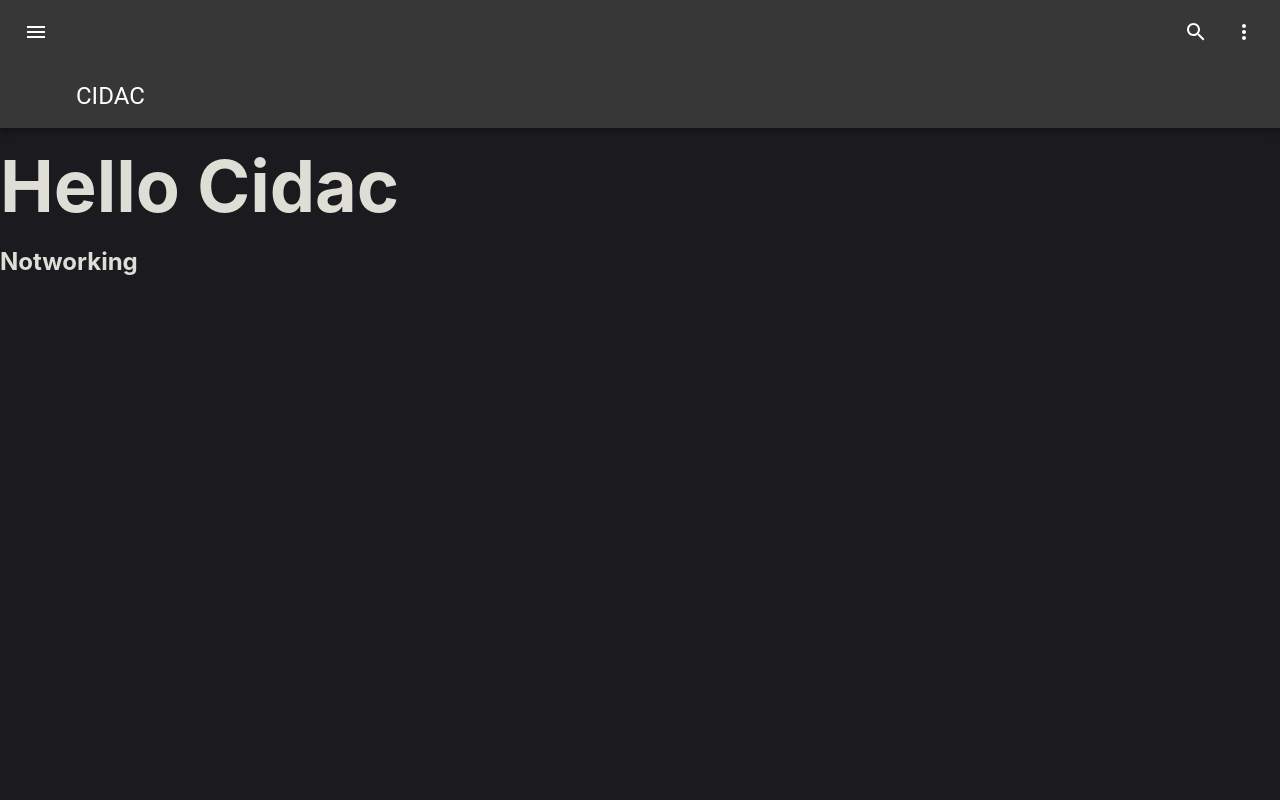
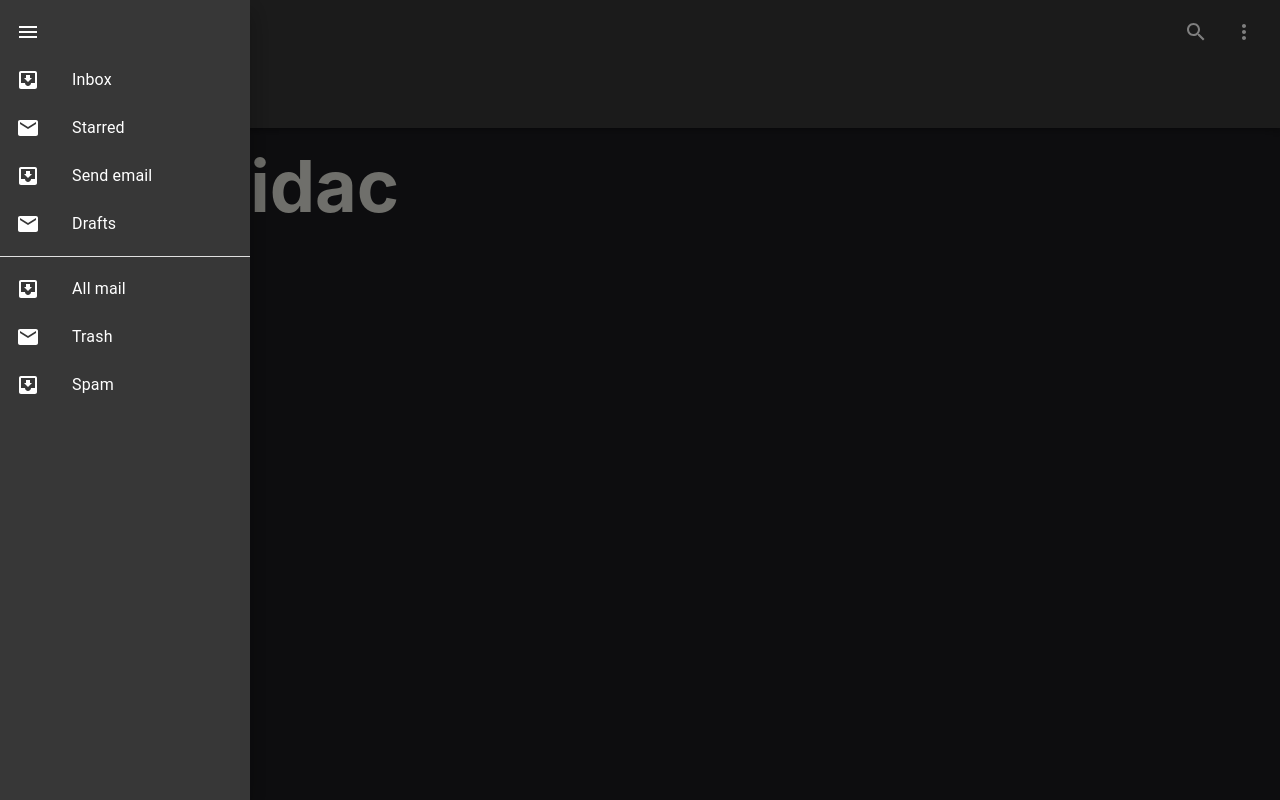
Before and after one commit to rcferreira232/hello-cidac, a React (Vite) app: page / in a window 1280 px wide. Both pictures are taken after a click on the button 36 px from the left and 32 px from the top of the page. Built offline with nearby package versions, Linux system fonts and the light colour scheme; no server answers.

Commit message:
feat: add NavBar

```diff
--- a/src/components/Header.tsx
+++ b/src/components/Header.tsx
@@ -7,6 +7,10 @@ import Typography from '@mui/material/Typography'
 import MenuIcon from '@mui/icons-material/Menu'
 import SearchIcon from '@mui/icons-material/Search'
 import MoreIcon from '@mui/icons-material/MoreVert'
+
+interface HeaderProps {
+  toggleNavBar: () => void
+}
 
 const StyledToolbar = styled(Toolbar)(({ theme }) => ({
   alignItems: 'flex-start',
@@ -18,7 +22,7 @@ const StyledToolbar = styled(Toolbar)(({ theme }) => ({
   },
 }))
 
-export default function Header() {
+export default function Header({ toggleNavBar }: HeaderProps) {
   return (
     <Box sx={{ flexGrow: 1 }}>
       <AppBar
@@ -30,6 +34,7 @@ export default function Header() {
       >
         <StyledToolbar>
           <IconButton
+            onClick={toggleNavBar}
             size='large'
             edge='start'
             color='inherit'
--- /dev/null
+++ b/src/components/NavBar.tsx
@@ -0,0 +1,76 @@
+import Box from '@mui/material/Box'
+import Drawer from '@mui/material/Drawer'
+import List from '@mui/material/List'
+import Divider from '@mui/material/Divider'
+import ListItem from '@mui/material/ListItem'
+import ListItemButton from '@mui/material/ListItemButton'
+import ListItemIcon from '@mui/material/ListItemIcon'
+import ListItemText from '@mui/material/ListItemText'
+import InboxIcon from '@mui/icons-material/MoveToInbox'
+import MailIcon from '@mui/icons-material/Mail'
+import { IconButton } from '@mui/material'
+import MenuIcon from '@mui/icons-material/Menu'
+
+interface NavBarProps {
+  isOpen: boolean
+  toggleNavBar: () => void
+}
+
+export default function TemporaryDrawer({ isOpen, toggleNavBar }: NavBarProps) {
+  const NavBar = (
+    <Box
+      sx={{ width: 250, height: '100vh', background: '#373737', color: '#fff' }}
+      role='presentation'
+    >
+      <List>
+        <IconButton
+          onClick={toggleNavBar}
+          size='large'
+          edge='start'
+          color='inherit'
+          aria-label='open drawer'
+          sx={{ marginLeft: 0.5 }}
+        >
+          <MenuIcon />
+        </IconButton>
+        {['Inbox', 'Starred', 'Send email', 'Drafts'].map((text, index) => (
+          <ListItem key={text} disablePadding>
+            <ListItemButton>
+              <ListItemIcon>
+                {index % 2 === 0 ? (
+                  <InboxIcon sx={{ color: '#fff' }} />
+                ) : (
+                  <MailIcon sx={{ color: '#fff' }} />
+                )}
+              </ListItemIcon>
+              <ListItemText primary={text} />
+            </ListItemButton>
+          </ListItem>
+        ))}
+      </List>
+      <Divider sx={{ backgroundColor: '#fff' }} />
+      <List>
+        {['All mail', 'Trash', 'Spam'].map((text, index) => (
+          <ListItem key={text} disablePadding>
+            <ListItemButton>
+              <ListItemIcon>
+                {index % 2 === 0 ? (
+                  <InboxIcon sx={{ color: '#fff' }} />
+                ) : (
+                  <MailIcon sx={{ color: '#fff' }} />
+                )}
+              </ListItemIcon>
+              <ListItemText primary={text} />
+            </ListItemButton>
+          </ListItem>
+        ))}
+      </List>
+    </Box>
+  )
+
+  return (
+    <div>
+      <Drawer open={isOpen}>{NavBar}</Drawer>
+    </div>
+  )
+}
--- a/src/pages/Home.tsx
+++ b/src/pages/Home.tsx
@@ -1,10 +1,16 @@
 import styled from 'styled-components'
 import { HelloCidacService } from '../service/helloCidac'
 import { useEffect, useState } from 'react'
-import NavBar from '../components/Header'
+import Header from '../components/Header'
+import NavBar from '../components/NavBar'
 
 export default function Home() {
   const [helloCidac, setHelloCidac] = useState<string>('')
+  const [toggleNavBar, setToggleNavBar] = useState<boolean>(false)
+
+  function handleToggleNavBar() {
+    setToggleNavBar(!toggleNavBar)
+  }
 
   async function getHelloCidac() {
     try {
@@ -22,10 +28,11 @@ export default function Home() {
   return (
     <HomeContainer>
       <NavBarContainer>
-        <NavBar />
+        <Header toggleNavBar={handleToggleNavBar} />
       </NavBarContainer>
       <Title>Hello Cidac</Title>
       <h2>{helloCidac ? helloCidac : 'Notworking'}</h2>
+      <NavBar isOpen={toggleNavBar} toggleNavBar={handleToggleNavBar} />
     </HomeContainer>
   )
 }
```
